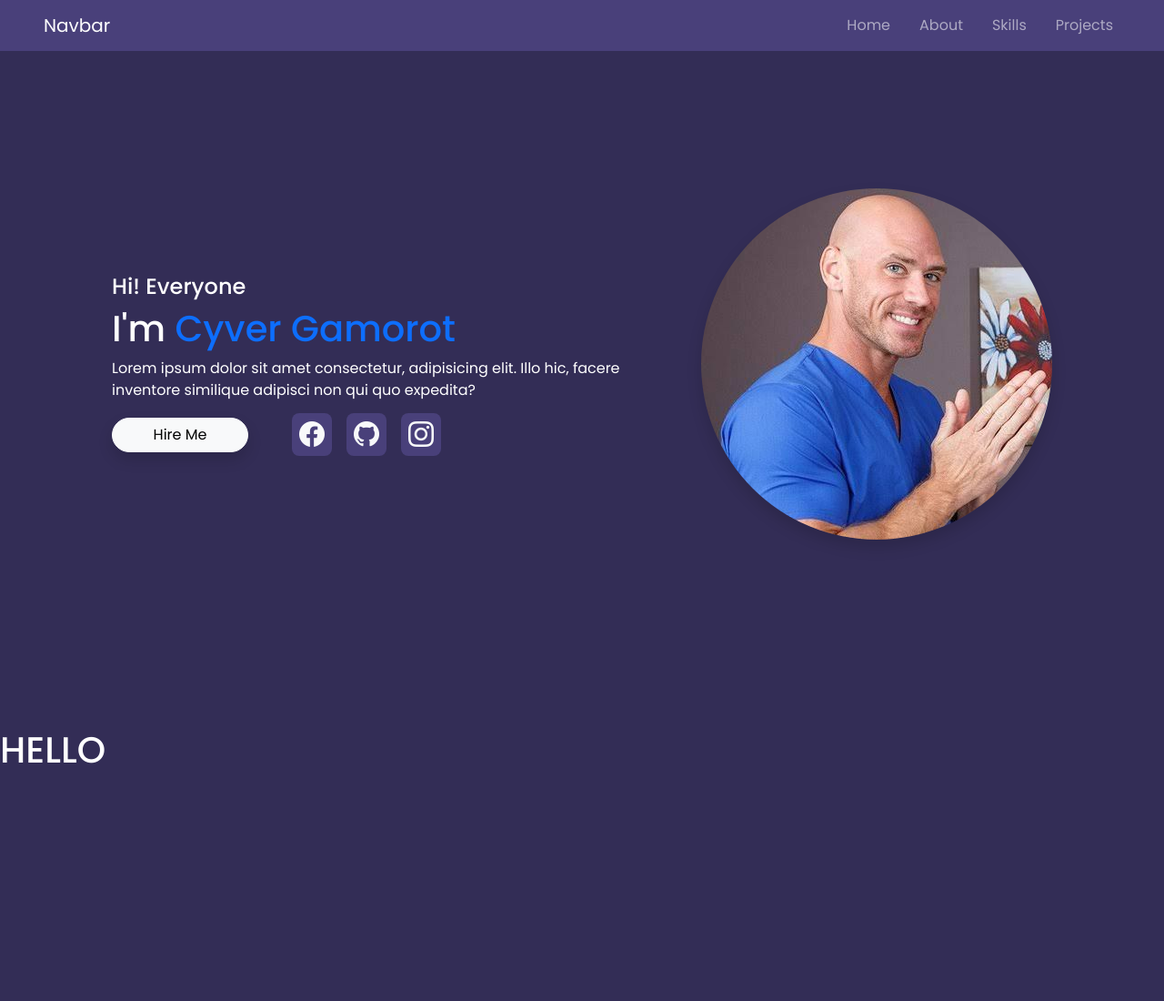
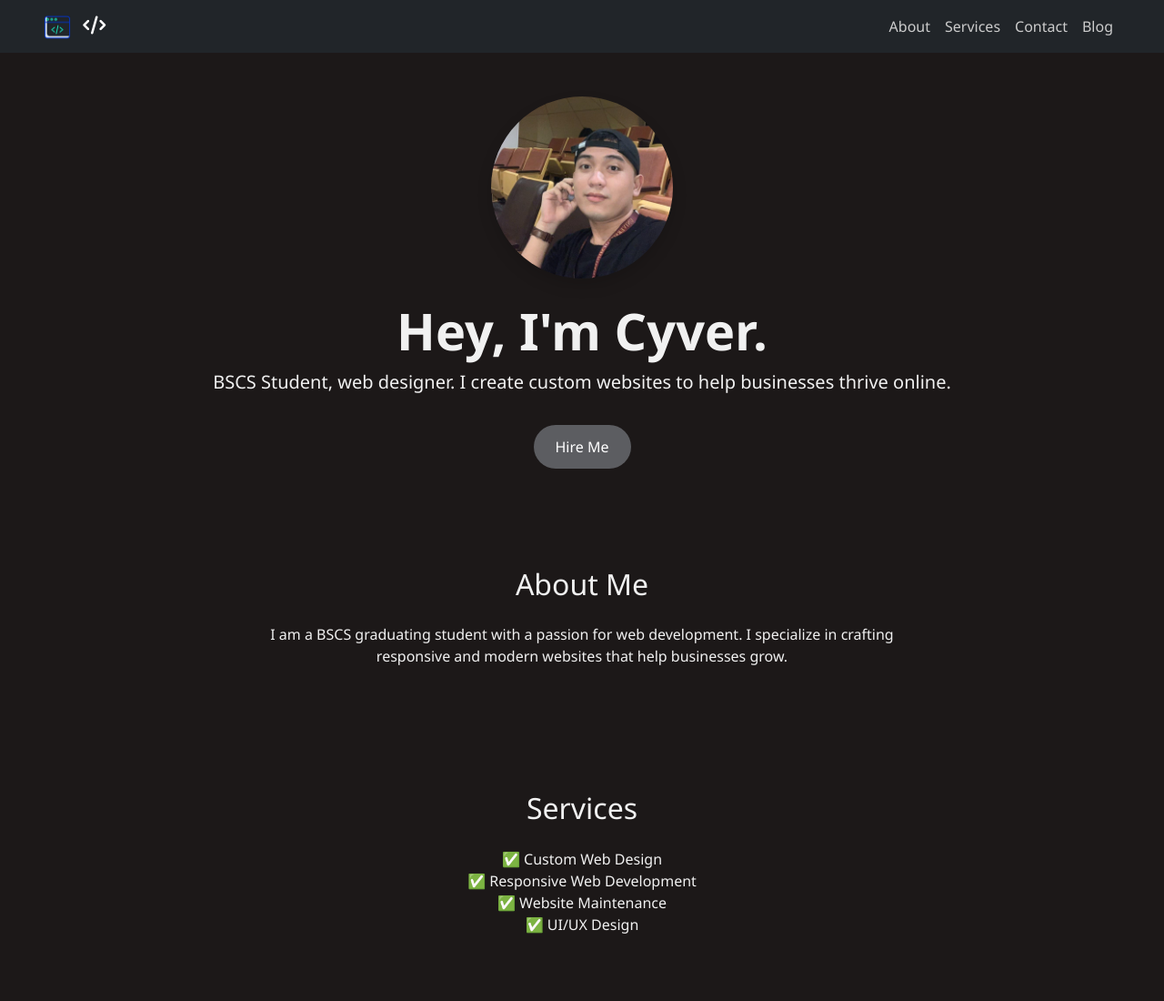
Before and after one commit to cyvergamorot/PORTFOLIO, a plain HTML site: page index.html in a window 1280 px wide. Shown: the top 1100 px of the page at 91% size. Drawn offline with nearby package versions, Linux system fonts and the light colour scheme.

Commit message:
first commit

```diff
--- a/index.html
+++ b/index.html
@@ -1,118 +1,134 @@
 <!DOCTYPE html>
 <html lang="en">
-
 <head>
   <meta charset="UTF-8">
   <meta name="viewport" content="width=device-width, initial-scale=1.0">
-    <!-- Title in website -->
-    <title>MY PORTFOLIO</title>
-
-    <!-- Logo in website -->
-    <link rel="shortcut icon" href="images/logo.png" type="image/x-icon">
-
-    <!-- Link External CSS -->
-    <link rel="stylesheet" href="style.css">
-
-    <!-- Bootstrap CDN Connector -->
-    <!-- Latest compiled and minified CSS -->
-    <link href="https://cdn.jsdelivr.net/npm/bootstrap@5.3.3/dist/css/bootstrap.min.css" rel="stylesheet">
-
-    <!-- Bootstrap CDN Icons -->
-    <link rel="stylesheet" href="https://cdn.jsdelivr.net/npm/bootstrap-icons@1.13.1/font/bootstrap-icons.min.css">
-
+  <title>Cyver Gamorot Portfolio</title>
+  <link href="https://cdn.jsdelivr.net/npm/bootstrap@5.3.0/dist/css/bootstrap.min.css" rel="stylesheet">
   <style>
-        @media (max-width: 768px) {
-            .nav-padding {
-                direction: flex;
-                justify-content: space-between !important;
-                align-items: center;
-                padding: 20px !important;
+    body {
+      background-color: #1c1818;
+      color: #f1f1f1;
+      font-family: 'Segoe UI', Tahoma, Geneva, Verdana, sans-serif;
+      scroll-behavior: smooth;
     }
+    .btn-primary {
+      background-color: #5c5d61;
+      border: none;
+      padding: 0.75rem 1.5rem;
+      border-radius: 50px;
+      transition: all 0.3s ease-in-out;
+    }
+    .btn-primary:hover {
+      background-color: #5c5d61;
+      transform: scale(1.05);
+    }
+    nav a.nav-link {
+      color: #ccc;
+      transition: color 0.3s;
+    }
+    nav a.nav-link:hover {
+      color: #fff;
+    }
+    .profile-img {
+      border-radius: 50%;
+      width: 200px;
+      height: 200px;
+      object-fit: cover;
+      animation: fadeInScale 2s ease-in-out;
+    }
+    @keyframes fadeIn {
+      from { opacity: 0; transform: translateY(20px); }
+      to { opacity: 1; transform: translateY(0); }
+    }
+    @keyframes fadeInScale {
+      from { opacity: 0; transform: scale(0.8); }
+      to { opacity: 1; transform: scale(1); }
+    }
+    section {
+      padding: 60px 0;
+      text-align: center;
+      animation: fadeIn 1.5s ease-in-out;
+    }
+    footer {
+      background: #1e1e1e;
+      padding: 30px 0;
+      text-align: center;
     }
   </style>
+  <script src="https://kit.fontawesome.com/a076d05399.js" crossorigin="anonymous"></script>
 </head>
+<body>
 
-<body>
-    <!-- Navbar Section -->
-    <nav class="navbar navbar-expand-md navbar-dark fixed-top d-flex justify-content-around align-items-center px-5 nav-padding"
-        style="background-color: #49407a;">
-        <!-- Brand -->
-        <a class="navbar-brand" href="#">Navbar</a>
-
-        <!-- Toggler/collapsibe Button -->
-        <button class="navbar-toggler" type="button" data-bs-toggle="collapse" data-bs-target="#collapsibleNavbar">
+  <nav class="navbar navbar-expand-lg navbar-dark bg-dark px-5 sticky-top">
+    <a class="navbar-brand" href="#"><img src="images/logo.png" alt="Logo" class="me-2" style="width: 30px; height: 30px;"> <i class="fas fa-code"></i></a>
+    <button class="navbar-toggler" type="button" data-bs-toggle="collapse" data-bs-target="#navbarNav">
       <span class="navbar-toggler-icon"></span>
     </button>
-
-        <!-- Navbar links -->
-        <div class="collapse navbar-collapse" id="collapsibleNavbar">
-            <ul class="navbar-nav ms-auto gap-3">
-                <li class="nav-item">
-                    <a class="nav-link" href="#home">Home</a>
-                </li>
-                <li class="nav-item">
-                    <a class="nav-link" href="#about">About</a>
-                </li>
-                <li class="nav-item">
-                    <a class="nav-link" href="#skills">Skills</a>
-                </li>
-                <li class="nav-item">
-                    <a class="nav-link" href="#projects">Projects</a>
-                </li>
+    <div class="collapse navbar-collapse" id="navbarNav">
+      <ul class="navbar-nav ms-auto">
+        <li class="nav-item"><a class="nav-link" href="#about">About</a></li>
+        <li class="nav-item"><a class="nav-link" href="#services">Services</a></li>
+        <li class="nav-item"><a class="nav-link" href="#contact">Contact</a></li>
+        <li class="nav-item"><a class="nav-link" href="#blog">Blog</a></li>
       </ul>
     </div>
   </nav>
 
-    <!-- Home Section -->
-    <div class="min-vh-100 d-flex justify-content-center align-items-center gap-5" id="home">
-        <!-- Home Content -->
-        <div class="" style="width: 600px;">
-            <h4>Hi! Everyone</h4>
-            <h1>I'm <span class="text-primary">Cyver Gamorot</span></h1>
-            <p>Lorem ipsum dolor sit amet consectetur, adipisicing elit. Illo hic, facere inventore similique adipisci non qui quo expedita?</p>
 
-            <div class="d-flex align-items-center">
-                <button class="btn btn-light rounded-pill shadow me-5" style="width: 150px;">Hire Me</button>
+  <div class="container py-5 text-center">
 
-                <div class="d-flex gap-3">
-                    <a href="https://www.facebook.com/cyvergames" target="_blank" class="text-light">
-                        <i class="bi bi-facebook fs-3 py-1 px-2 rounded-3" style="background-color: #49407a;"></i>
-                    </a>
-                    <a href="https://github.com/cyvergamorot" target="_blank" class="text-light">
-                        <i class="bi bi-github fs-3 py-1 px-2 rounded-3" style="background-color: #49407a;"></i>
-                    </a>
-                    <a href="https://github.com/cyvergamorot" target="_blank" class="text-light">
-                        <i class="bi bi-instagram fs-3 py-1 px-2 rounded-3" style="background-color: #49407a;"></i>
-                    </a>
-                </div>
+    <img src="images/dp.jpg" alt="Cyver Gamorot" class="profile-img shadow mb-4">
+    <h1 class="display-4 fw-bold">Hey, I'm Cyver.</h1>
+    <p class="lead">BSCS Student, web designer. I create custom websites to help businesses thrive online.</p>
+
+    <a href="https://github.com/cyvergamorot" class="btn btn-primary mt-3" target="_blank">Hire Me</a>
 
   </div>
 
-        </div>
 
-        <!-- Profile -->
-         <div>
-            <img src="images/avatar.jpg" alt="Image" class="rounded-3 shadow rounded-pill">
+  <section id="about" class="container">
+    <h2 class="mb-4">About Me</h2>
+    <p class="mx-auto" style="max-width: 700px;">I am a BSCS graduating student with a passion for web development. I specialize in crafting responsive and modern websites that help businesses grow.</p>
+  </section>
+
+
+  <section id="services" class="container">
+    <h2 class="mb-4">Services</h2>
+    <ul class="list-unstyled">
+      <li>✅ Custom Web Design</li>
+      <li>✅ Responsive Web Development</li>
+      <li>✅ Website Maintenance</li>
+      <li>✅ UI/UX Design</li>
+    </ul>
+  </section>
+
+
+  <section id="contact" class="container">
+    <h2 class="mb-4">Contact Me</h2>
+
+    <a href="https://www.facebook.com/cyvergames" class="btn btn-primary" target="_blank">
+      <i class="fab fa-facebook-messenger"></i> Message Me on Messenger
+    </a>
+  </section>
+
+
+  <section id="blog" class="container">
+    <h2 class="mb-4">Latest Blog Posts</h2>
+    <div class="row justify-content-center">
+      <div class="col-md-6">
+        <h5>Coming Soon</h5>
+        <p>Stay tuned for articles about web development and design tips.</p>
       </div>
     </div>
+  </section>
 
-    <!-- About Section -->
-    <div class="min-vh-100" id="about">
-        <h1>HELLO</h1>
-    </div>
+  <!-- Footer -->
+  <footer>
+    <p>&copy; 2025 Cyver Gamorot. All rights reserved.</p>
+  </footer>
 
-    <!-- Skills Section -->
-    <div class="min-vh-100" id="skills">
-        <h1>HELLO</h1>
-    </div>
-
-    <!-- Projects Section -->
-    <div class="min-vh-100" id="projects">
-        <h1>HELLO</h1>
-    </div>
-
-    <!-- Latest compiled JavaScript -->
-    <script src="https://cdn.jsdelivr.net/npm/bootstrap@5.3.3/dist/js/bootstrap.bundle.min.js"></script>
+  <!-- Bootstrap JS -->
+  <script src="https://cdn.jsdelivr.net/npm/bootstrap@5.3.0/dist/js/bootstrap.bundle.min.js"></script>
 </body>
-
 </html>
--- a/style.css
+++ b/style.css
@@ -1,4 +1,4 @@
-@import url('https://fonts.googleapis.com/css2?family=Poppins:ital,wght@0,100;0,200;0,300;0,400;0,500;0,600;0,700;0,800;0,900;1,100;1,200;1,300;1,400;1,500;1,600;1,700;1,800;1,900&display=swap');
+/* @import url('https://fonts.googleapis.com/css2?family=Poppins:ital,wght@0,100;0,200;0,300;0,400;0,500;0,600;0,700;0,800;0,900;1,100;1,200;1,300;1,400;1,500;1,600;1,700;1,800;1,900&display=swap');
 
 body{
     margin:0px !important;
@@ -9,3 +9,4 @@ body{
     font-style: normal !important;
     height: auto !important;
 }
+ */
```
Also changed, not shown: images/dp.jpg (added). Lines whose indentation alone changed are shown as unchanged.
